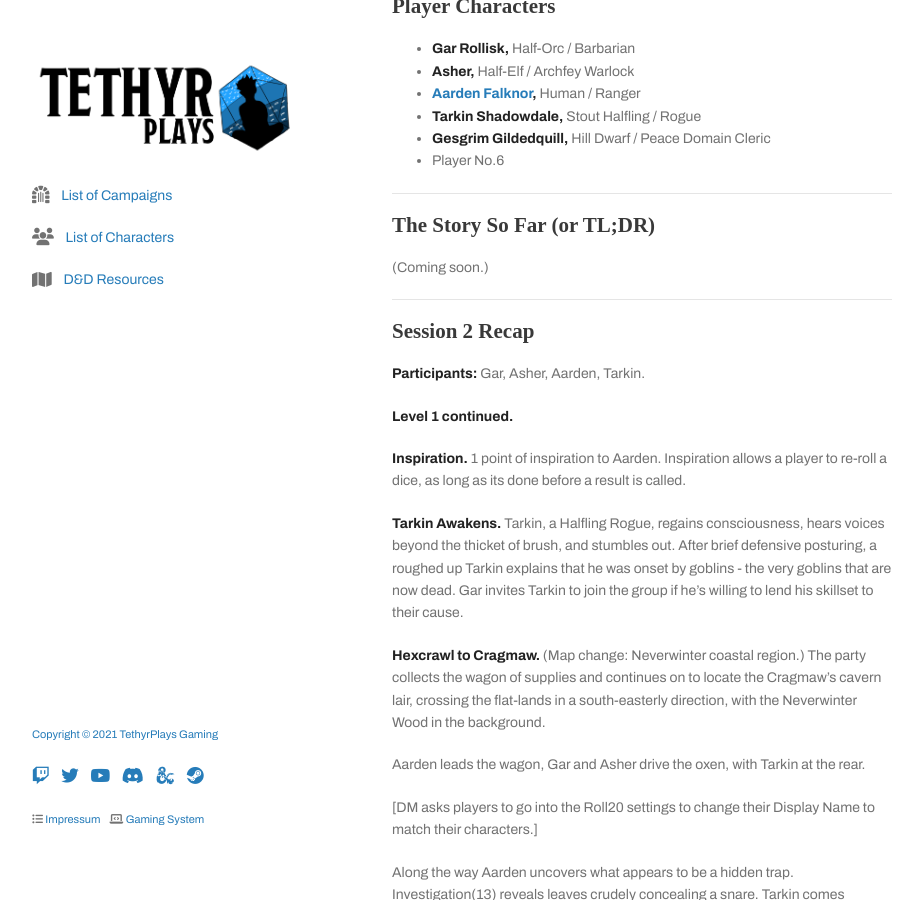
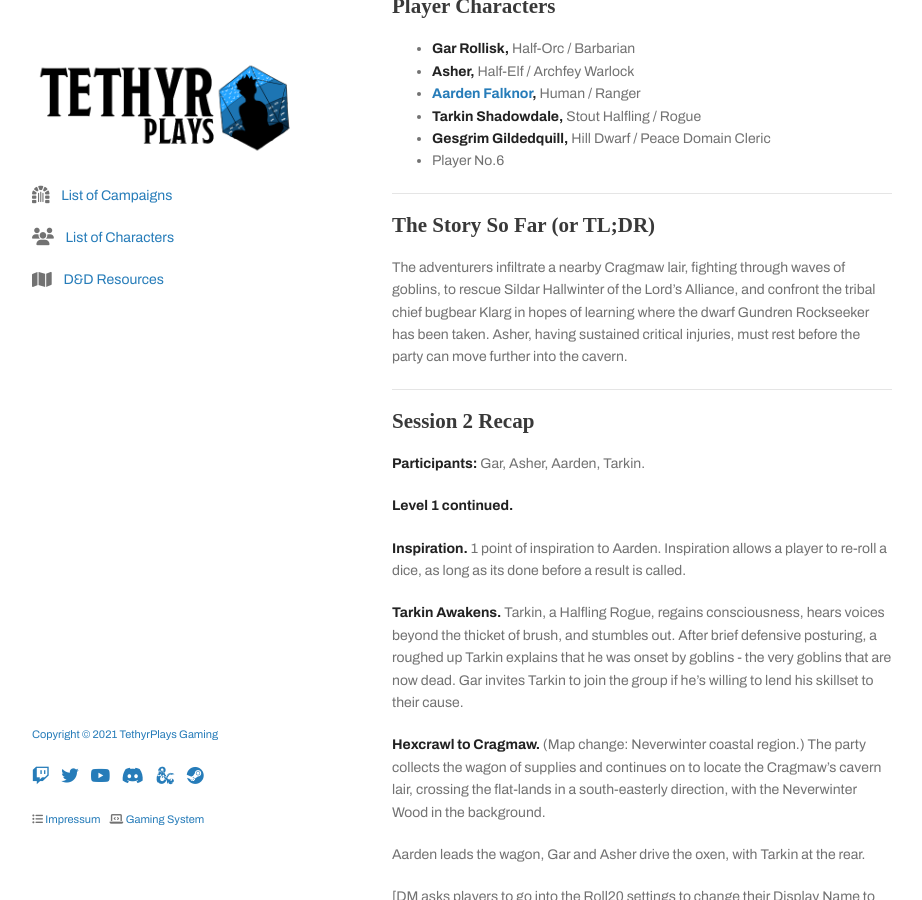
Before and after one commit to tethyrplays/tethyrplays, a Jekyll site: the page built from campaign/2021-lmop-with-dm-nicole.md, in a window 1280 px wide and 900 px high, scrolled down 692 px. Shown: the whole window, without its empty margins (178-1100 px from the left). Built offline with Jekyll 4.4.1, drawn with Linux system fonts in a browser that asks for light colours; nearby versions of some CDN libraries; some web fonts are replaced; our own code applies the rules of GitHub Pages for plain Markdown files; the repository's description, which GitHub fills in, is left out.

Commit message:
Update 2021-lmop-with-dm-nicole.md

```diff
--- a/campaign/2021-lmop-with-dm-nicole.md
+++ b/campaign/2021-lmop-with-dm-nicole.md
@@ -30,7 +30,7 @@ Hosted by **[DM Nicole](https://startplaying.games/game-master/loremasternicole)
 
 ## The Story So Far (or TL;DR)
 
-(Coming soon.)
+The adventurers infiltrate a nearby Cragmaw lair, fighting through waves of goblins, to rescue Sildar Hallwinter of the Lord's Alliance, and confront the tribal chief bugbear Klarg in hopes of learning where the dwarf Gundren Rockseeker has been taken. Asher, having sustained critical injuries, must rest before the party can move further into the cavern.
 
 ---
 
```
